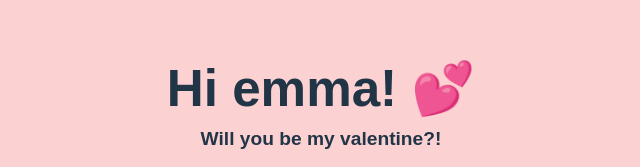
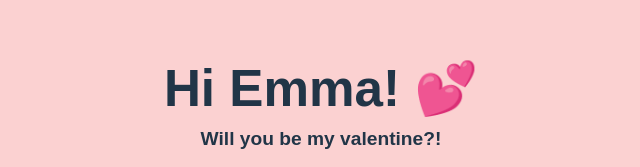
Before and after one commit to Jimpixx17/vite-react, a React (Vite) app: page / in a window 1280 px wide. Shown: the part 138-305 px from the top of the page, without its empty margins (319-959 px from the left). Built offline with nearby package versions, Linux system fonts and the light colour scheme.

Commit message:
Update App.tsx

```diff
--- a/src/App.tsx
+++ b/src/App.tsx
@@ -25,14 +25,14 @@ function App() {
     <div className="container">
       {!accepted ? (
         <>
-          <h1>Hi emma! 💕</h1>
+          <h1>Hi Emma! 💕</h1>
           <h2>Will you be my valentine?!</h2>
 
           <img
             className="cat"
             src={
               isAngry
-                ? "https://media.giphy.com/media/mlvseq9yvZhba/giphy.gif"
+                ? "https://media2.giphy.com/media/v1.Y2lkPTc5MGI3NjExYzZrazUxaDRuM2Vzc2hoMTFqdTk5eWt6cmptaGRsZGY4cjlkczIyZCZlcD12MV9pbnRlcm5hbF9naWZfYnlfaWQmY3Q9Zw/ETuDnzgfViziD4EhcC/giphy.gif"
                 : "https://media.giphy.com/media/MDJ9IbxxvDUQM/giphy.gif"
             }
             alt="cat reaction"
```
